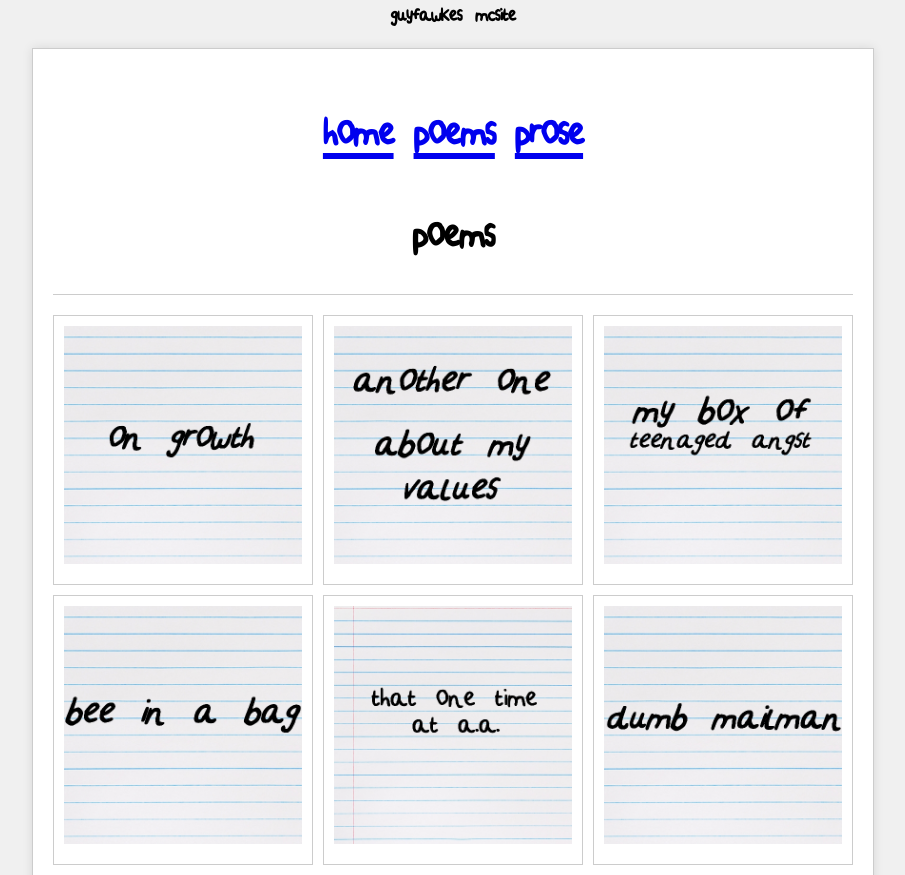
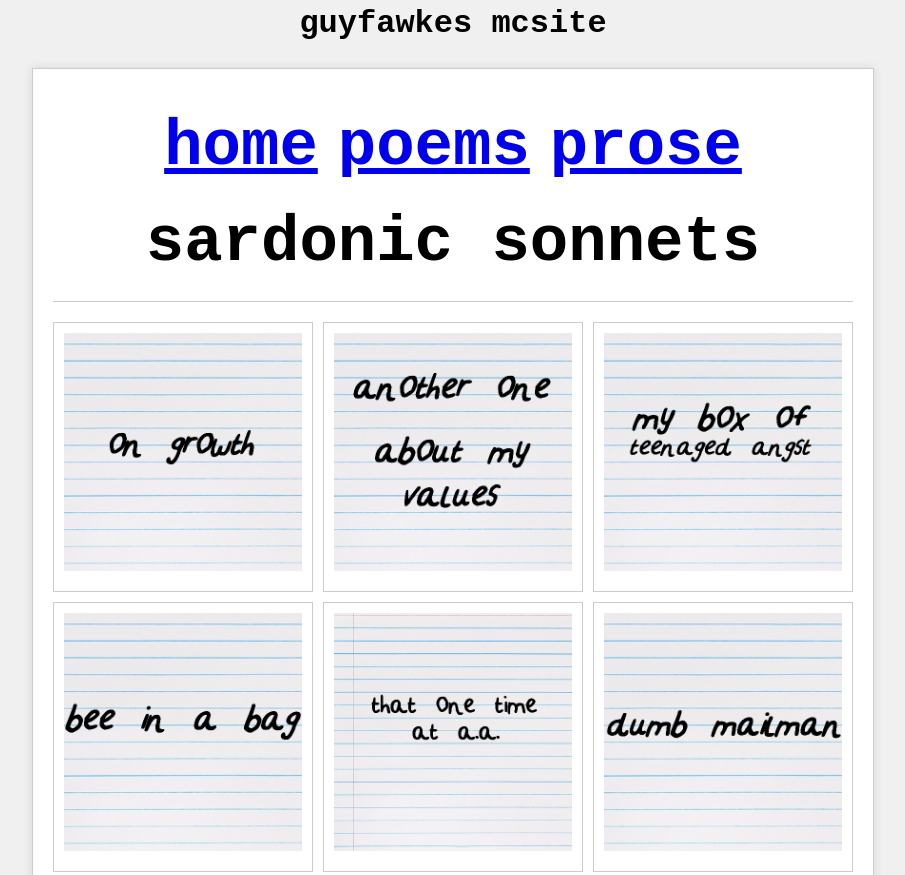
Before and after one commit to MicahGolden/guyfawkesite, a plain HTML site: page poems.html in a window 1280 px wide. Shown: the top 875 px of the page, without its empty margins (187-1092 px from the left). Drawn offline with Linux system fonts and the light colour scheme; files whose address does not match are found by name.

Commit message:
New Story

```diff
--- a/poems.html
+++ b/poems.html
@@ -15,7 +15,7 @@
                 <h1><a href="poems.html">poems</a></h1>
                 <h1><a href="prose.html">prose</a></h1>
             </div>
-            <h1>poems</h1>
+            <h1>sardonic sonnets</h1>
         </div>
 
         <div class="notebook-content">
--- a/songstyles.css
+++ b/songstyles.css
@@ -1,8 +1,10 @@
 /* style.css */
-@font-face {
-  font-family: 'Julia_Handwritten_2';
-  src: url('Julia_Handwritten_2.ttf') format('truetype');
+* {
+  font-family: 'Courier New', Courier, monospace;
+  line-height: 1.5; /* Adjust the value to add more vertical spacing */
 }
+
+
 
 body {
   font-family: 'Julia_Handwritten_2', Arial, sans-serif;
--- a/style.css
+++ b/style.css
@@ -1,8 +1,9 @@
 /* Define custom font */
-@font-face {
-  font-family: 'Julia_Handwritten_2';
-  src: url('Julia_Handwritten_2.ttf') format('truetype');
+* {
+  font-family: 'Courier New', Courier, monospace;
+  line-height: 1.5; /* Adjust the value to add more vertical spacing */
 }
+
 
 /* Reset default styling */
 body, h1, h2, h3, p {
```
Also changed, not shown: index.html (+7 -6 lines).
